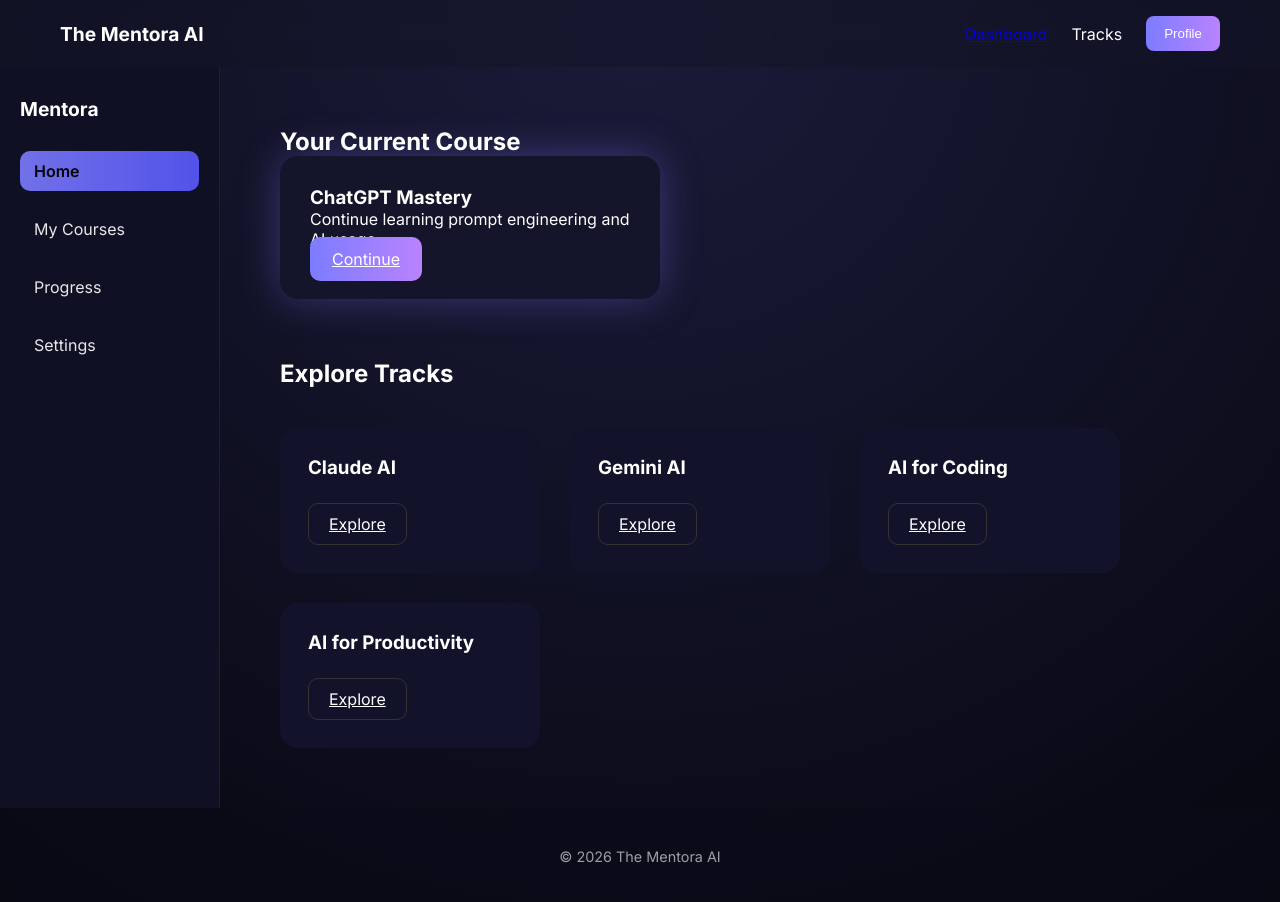
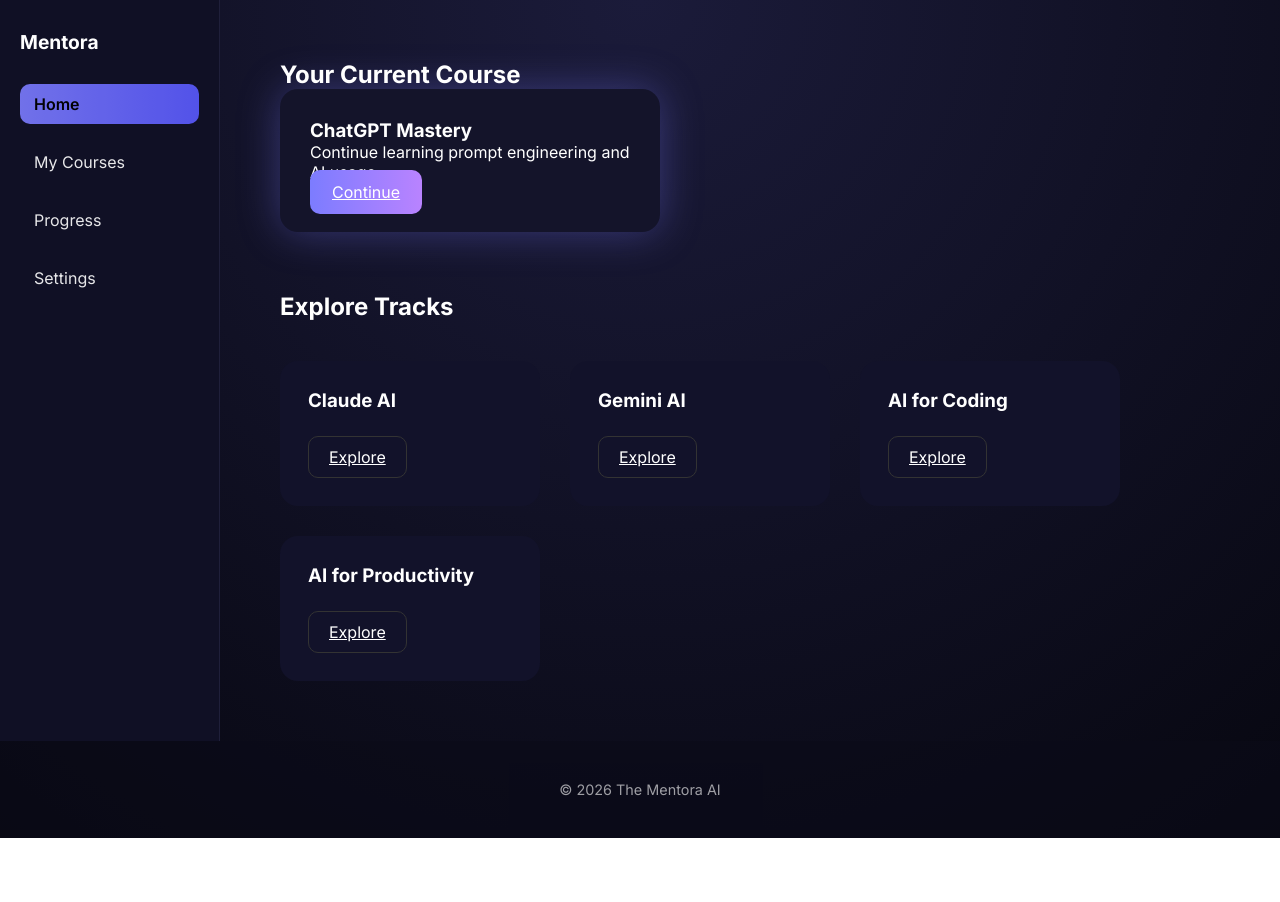
Before and after one commit to Neel24orion/AIBoomiMentora, a Next.js app in the folder frontend/: page /home in a window 1280 px wide. Shown: the top 902 px of the page. After the commit the page ends 838 px from the top, so only its background shows below. Built offline with nearby package versions, Linux system fonts and the light colour scheme.

Commit message:
removed navbar only kept sidebar

```diff
--- a/frontend/src/app/home/page.js
+++ b/frontend/src/app/home/page.js
@@ -6,17 +6,7 @@ export default function HomePage() {
   return (
     <main className={styles.homeWrapper}>
 
-      {/* NAVBAR */}
-      <nav className={styles.navbar}>
-        <div className={styles.logo}>The Mentora AI</div>
-        <div className={styles.navLinks}>
-          <Link href="/dashboard" className={styles.navLink}>
-            Dashboard
-          </Link>
-          <span className={styles.navLink}>Tracks</span>
-          <button className={styles.navCta}>Profile</button>
-        </div>
-      </nav>
+
 
       <div className={styles.layout}>
 
--- a/frontend/src/app/task/[taskId]/page.js
+++ b/frontend/src/app/task/[taskId]/page.js
@@ -14,9 +14,7 @@ export default function TaskPage({ params }) {
   return (
     <main className={styles.wrapper}>
 
-      {/* NAVBAR */}
 
-        <Navbar />
 
 
       <div className={styles.layout}>
--- a/frontend/src/app/track/[trackId]/page.js
+++ b/frontend/src/app/track/[trackId]/page.js
@@ -45,7 +45,6 @@ export default function TrackPage({ params }) {
     <main className={styles.wrapper}>
 
 
-        <Navbar />
 
 
       <div className={styles.layout}>
```
